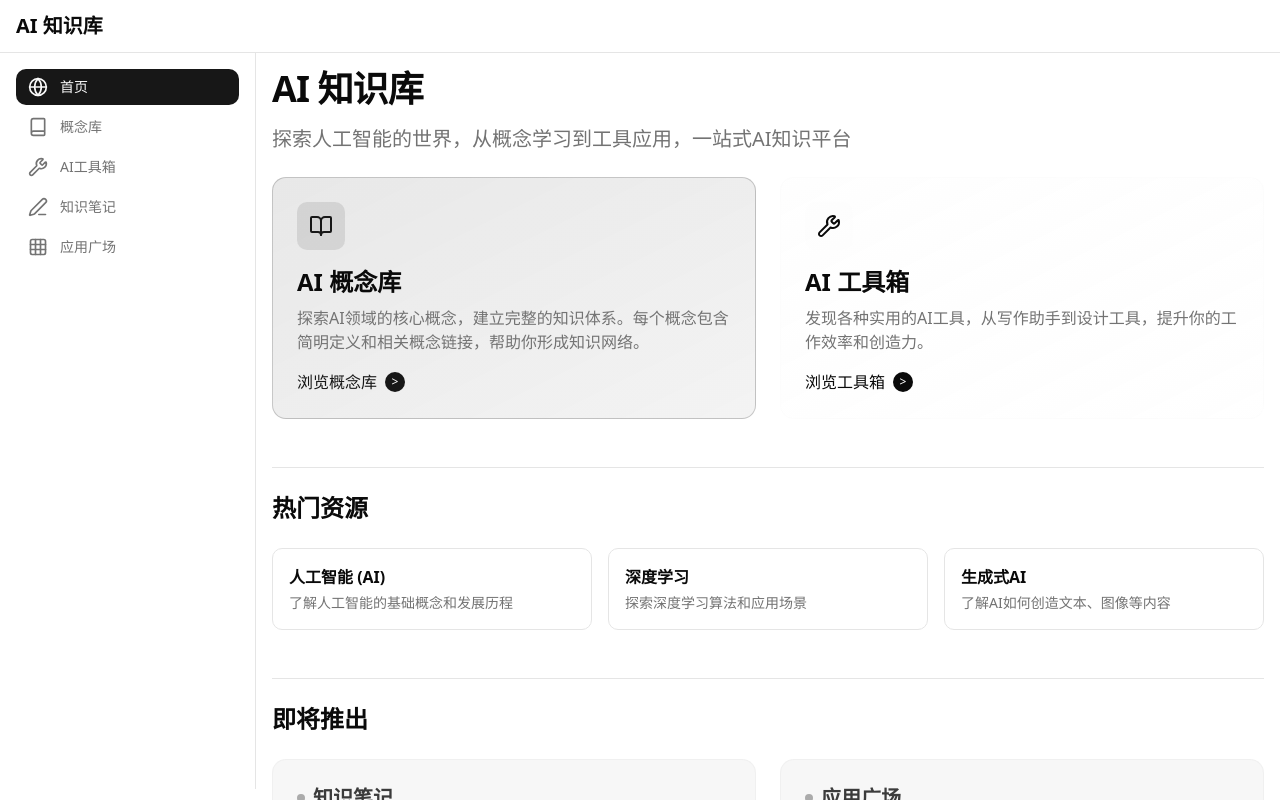
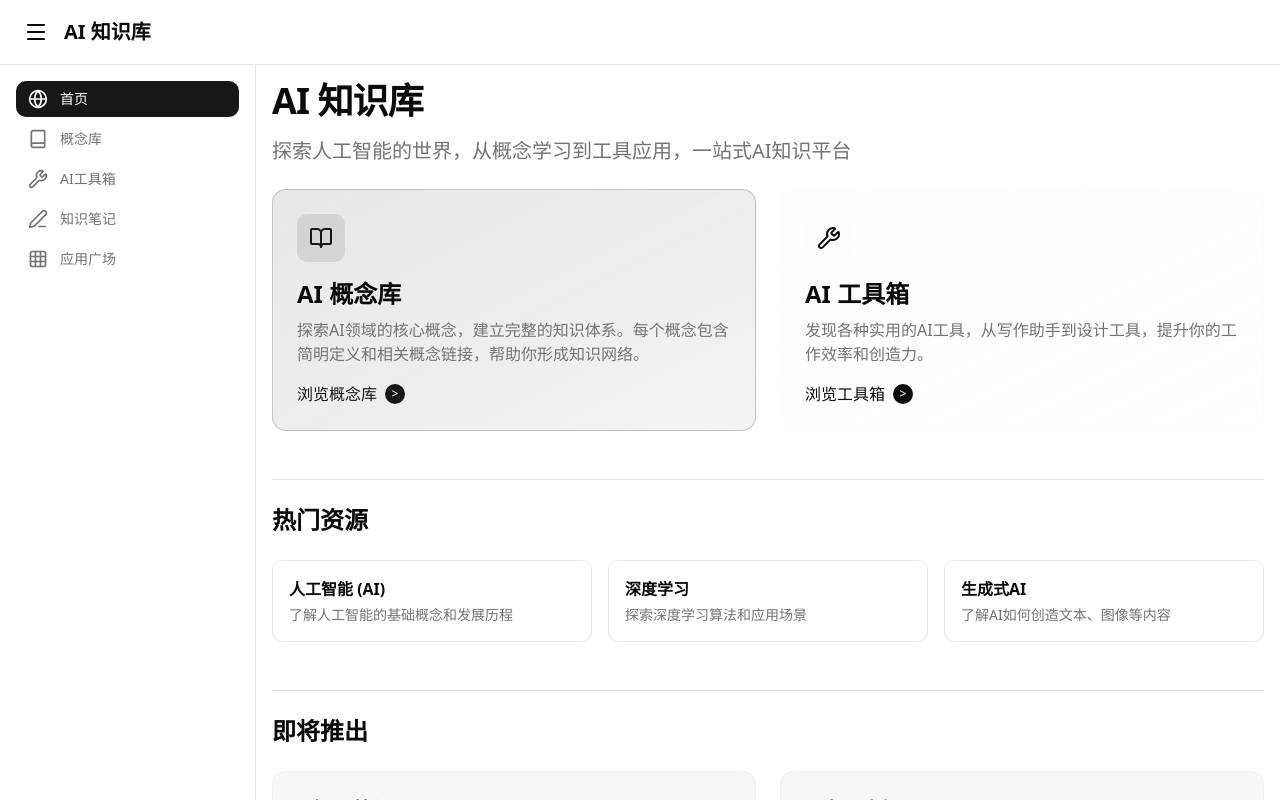
Before and after one commit to vtangdg/ai-overview, a Next.js app in the folder frontend/: page / in a window 1280 px wide. Built offline with nearby package versions, Linux system fonts and the light colour scheme.

Commit message:
fix:移动端菜单显示不出来问题

```diff
--- a/frontend/src/components/common.tsx
+++ b/frontend/src/components/common.tsx
@@ -48,9 +48,11 @@ export const Sidebar: React.FC<SidebarProps> = ({
   return (
     <div
       className={cn(
-        'fixed inset-y-0 left-0 z-30 w-64 bg-background border-r border-border transform transition-transform duration-300 ease-in-out',
-        isOpen ? 'translate-x-0' : '-translate-x-full'
+        'fixed inset-y-0 left-0 z-50 w-64 bg-background border-r border-border transform transition-transform duration-300 ease-in-out',
+        isOpen ? 'translate-x-0' : '-translate-x-full',
+        'md:hidden block'
       )}
+      style={{ display: isOpen ? 'block' : 'block' }}
     >
       <div className="p-4 border-b border-border flex items-center justify-between">
         <h2 className="text-xl font-bold">AI 知识库</h2>
@@ -219,17 +221,34 @@ export const Layout: React.FC<LayoutProps> = ({ children, onNavClick, currentPag
     { id: 'demos', icon: <Grid size={20} />, label: '应用广场' }
   ];
 
+  // 确保组件在移动设备上正确初始化
+  React.useEffect(() => {
+    // 检测屏幕宽度变化
+    const handleResize = () => {
+      // 确保在大屏幕切换到小屏幕时，菜单状态正确
+      const isMobile = window.innerWidth < 768; // 假设md断点为768px
+      if (isMobile && sidebarOpen) {
+        // 保持移动端菜单状态
+      }
+    };
+
+    window.addEventListener('resize', handleResize);
+    return () => window.removeEventListener('resize', handleResize);
+  }, [sidebarOpen]);
+
   return (
-    <div className="flex flex-col h-screen overflow-hidden bg-background text-foreground">
+    <div className="flex flex-col h-screen overflow-hidden bg-background text-foreground relative">
       {/* Header - 固定在顶部，不随内容滚动 */}
       <header className="sticky top-0 z-50 bg-background/95 backdrop-blur-sm border-b border-border">
         <div className="container mx-auto px-4 py-3 flex items-center justify-between">
           <div className="flex items-center gap-2">
             <button
-              className="md:hidden p-2 rounded-md hover:bg-muted transition-colors"
+              className="md:hidden p-2 rounded-md hover:bg-muted transition-colors z-10"
               onClick={() => setSidebarOpen(true)}
+              aria-label="打开菜单"
+              style={{ display: 'block' }}
             >
-              <Menu size={20} />
+              <Menu size={24} className="text-foreground" aria-hidden="true" />
             </button>
             <h1 className="text-xl font-bold">AI 知识库</h1>
           </div>
@@ -237,16 +256,36 @@ export const Layout: React.FC<LayoutProps> = ({ children, onNavClick, currentPag
         </div>
       </header>
 
+      {/* 主内容区域 - 占据剩余空间，实现独立滚动 */}
+      <div className="flex-1 flex overflow-hidden relative">
         {/* Mobile sidebar overlay */}
         {sidebarOpen && (
           <div
-          className="fixed inset-0 z-40 bg-background/80 backdrop-blur-sm md:hidden"
+            className="fixed inset-0 z-50 bg-background/80 backdrop-blur-sm md:hidden"
             onClick={() => setSidebarOpen(false)}
           />
         )}
 
-      {/* 主内容区域 - 占据剩余空间，实现独立滚动 */}
-      <div className="flex-1 flex overflow-hidden">
+        {/* 移动设备侧边栏 - 提高z-index确保可见 */}
+        {sidebarOpen && (
+          <div className="md:hidden z-50 relative">
+            <Sidebar isOpen={sidebarOpen} onClose={() => setSidebarOpen(false)}>
+              <nav className="space-y-1">
+                {navLinks.map(link => (
+                  <NavLink
+                    key={link.id}
+                    href="#"
+                    icon={link.icon}
+                    label={link.label}
+                    active={activePage === link.id}
+                    onClick={(e) => handleNavClick(link.id, e)}
+                  />
+                ))}
+              </nav>
+            </Sidebar>
+          </div>
+        )}
+
         {/* 桌面设备侧边栏 - 固定位置，仅在内容超出时滚动 */}
         <div className="hidden md:block w-64 border-r border-border h-[calc(100vh-64px)]">
           <div className="p-4 h-full overflow-y-auto">
@@ -265,26 +304,6 @@ export const Layout: React.FC<LayoutProps> = ({ children, onNavClick, currentPag
           </div>
         </div>
 
-        {/* 移动设备侧边栏 */}
-        {sidebarOpen && (
-          <div className="md:hidden">
-            <Sidebar isOpen={sidebarOpen} onClose={() => setSidebarOpen(false)}>
-              <nav className="space-y-1">
-                {navLinks.map(link => (
-                  <NavLink
-                    key={link.id}
-                    href="#"
-                    icon={link.icon}
-                    label={link.label}
-                    active={activePage === link.id}
-                    onClick={(e) => handleNavClick(link.id, e)}
-                  />
-                ))}
-              </nav>
-            </Sidebar>
-          </div>
-        )}
-
         {/* 右侧内容区域 - 可独立滚动 */}
         <main className="flex-1 overflow-auto p-4" style={{ overflowAnchor: 'none' }}>
           {children}
```
Lines whose indentation alone changed are shown as unchanged.
